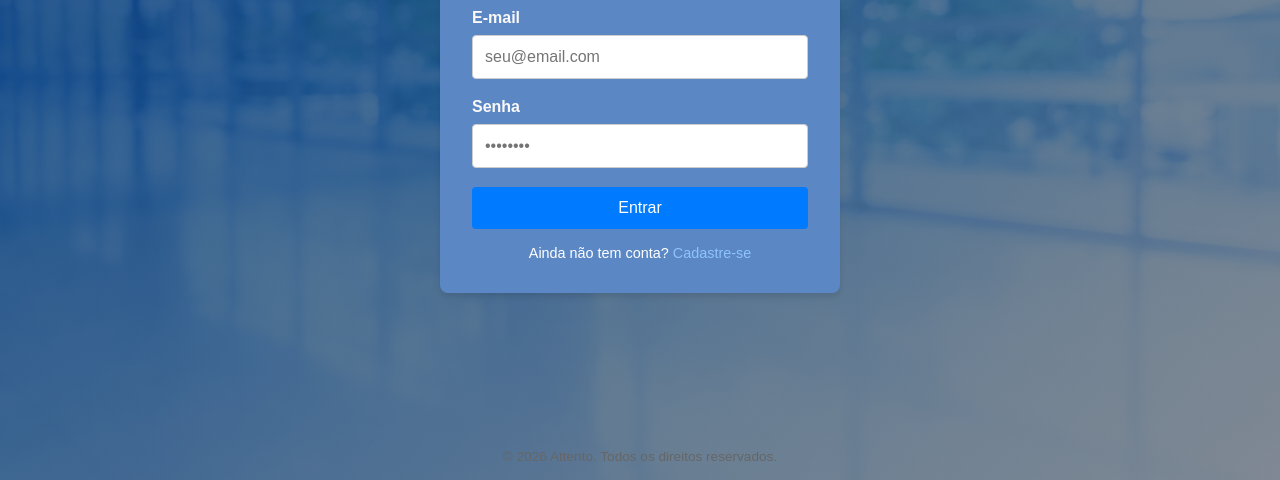
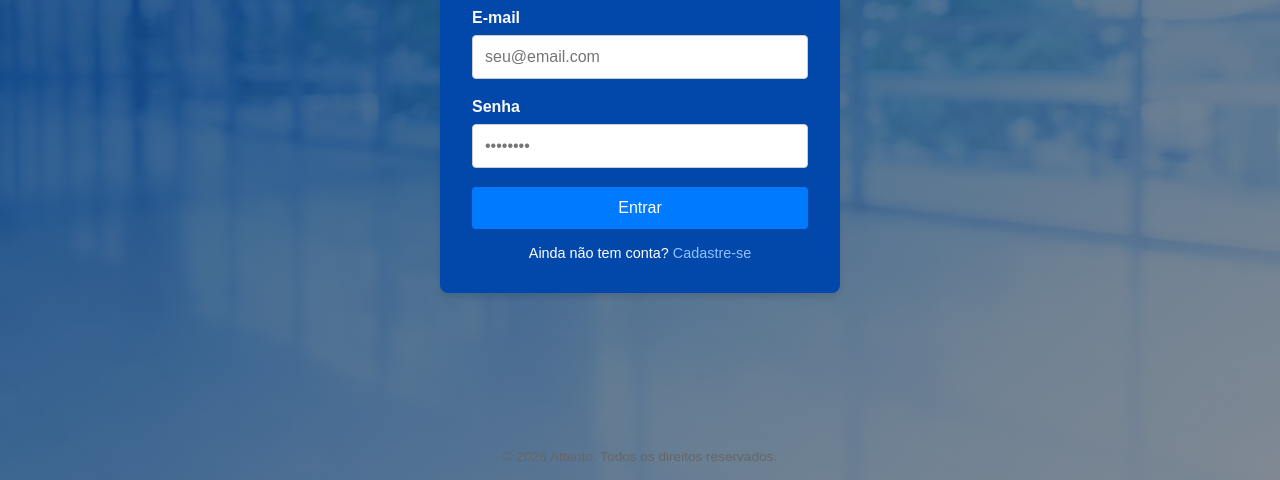
Before and after one commit to LucasSCarmo0305/Attento-Gerenciamentos, a plain HTML site: page Pages/login.html in a window 1280 px wide. Shown: the part 320-800 px from the top of the page. Drawn offline with Linux system fonts and the light colour scheme.

Commit message:
modificando o cartão de login

```diff
--- a/Assets/Css/login.css
+++ b/Assets/Css/login.css
@@ -14,7 +14,7 @@
             padding: 20px;
         }
         .login-card {
-            background: #5B88C5;
+            background: #0248ab;
             padding: 2rem;
             border-radius: 8px;
             box-shadow: 0 4px 6px rgba(6, 6, 6, 0.1);
```
